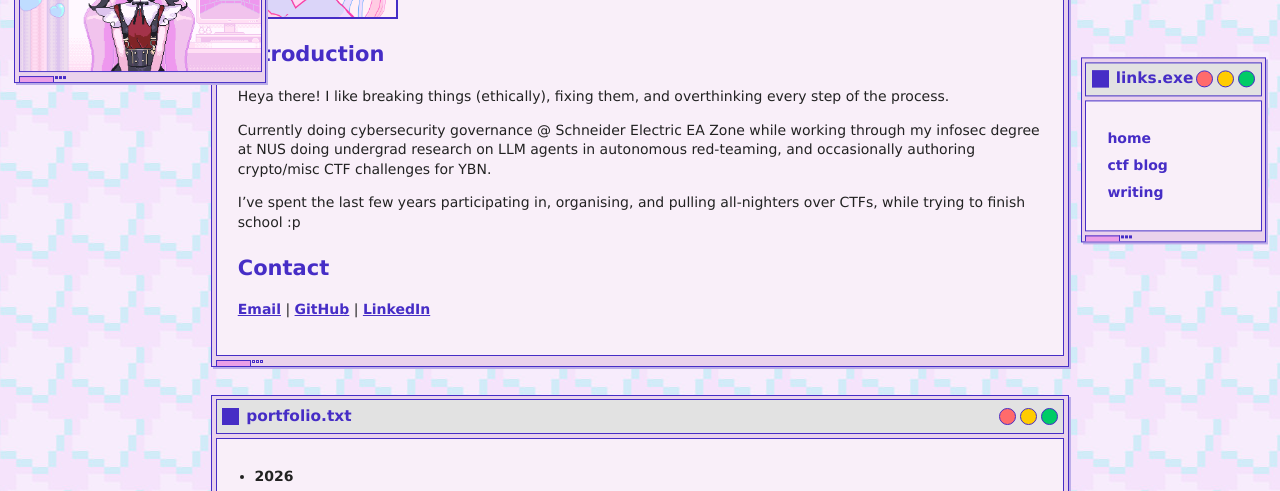
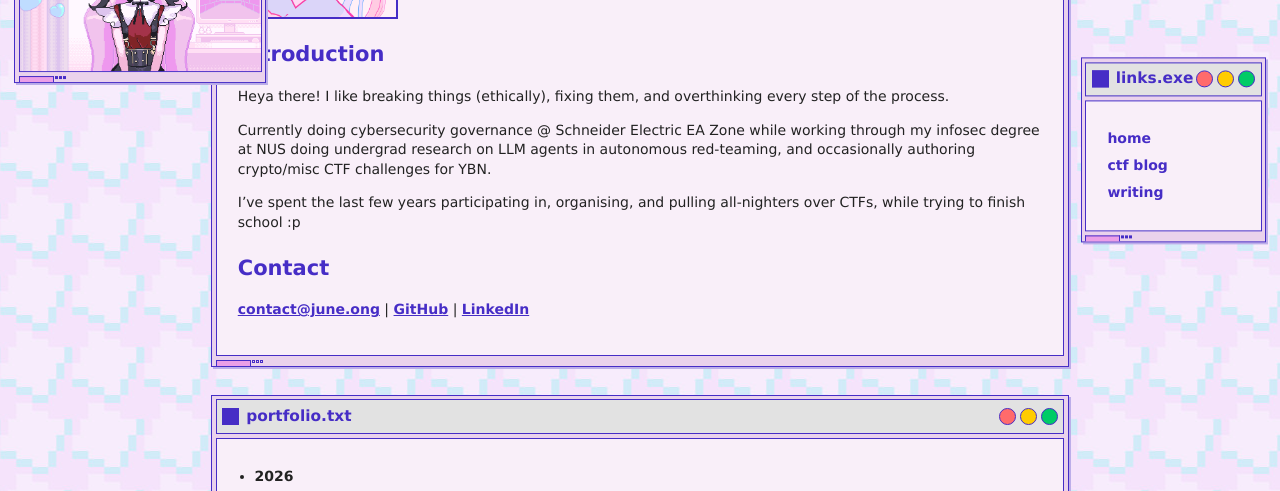
Before and after one commit to mintyly/mintyly.github.io, an Astro site: page / in a window 1280 px wide. Shown: the part 250-741 px from the top of the page. Built offline with nearby package versions, Linux system fonts and the light colour scheme; Astro itself is replaced by a stand-in of ours; no server answers; a web font is replaced by a local one.

Commit message:
fix: update contact information format in welcome content

```diff
--- a/src/content/welcome/welcome.md
+++ b/src/content/welcome/welcome.md
@@ -15,4 +15,4 @@
 
 ## Contact
 
-[Email](mailto:juneong0305@gmail.com) | [GitHub](https://github.com/mintyly) | [LinkedIn](https://www.linkedin.com/in/mintyly)
+<p><a href="mailto:contact@june.ong">contact@june.ong</a> | <a href="https://github.com/mintyly">GitHub</a> | <a href="https://www.linkedin.com/in/mintyly">LinkedIn</a></p>
```
